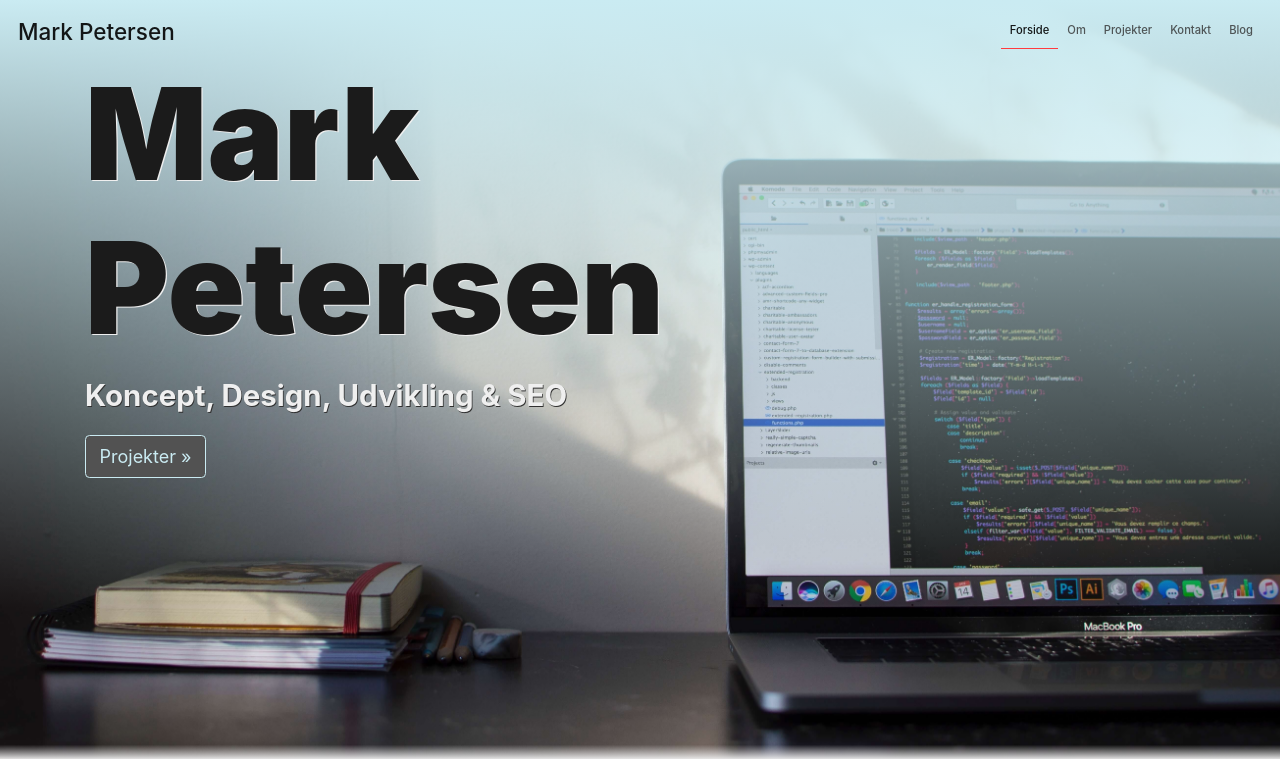
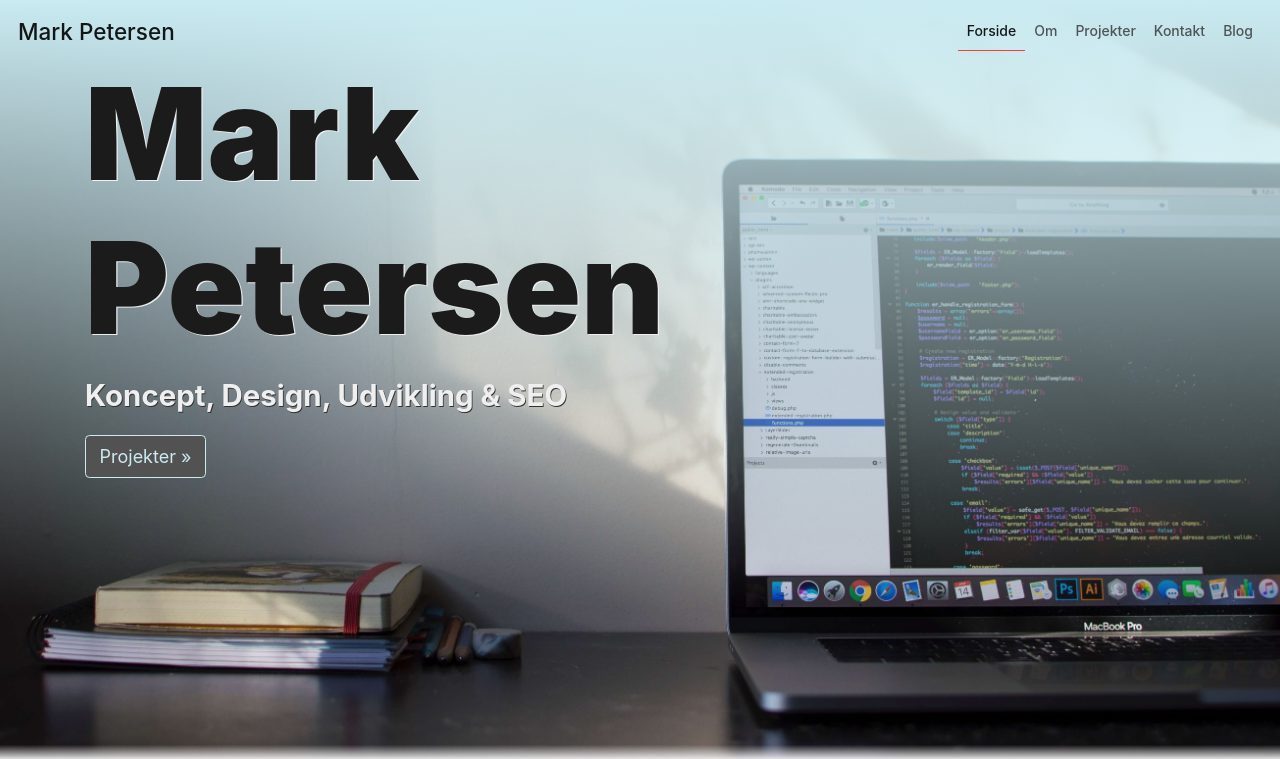
Before and after one commit to MarkP92/personal-portfolio, a Django app: page / in a window 1280 px wide. Shown: the top 759 px of the page. Run offline with Django 3.2, Linux system fonts and the light colour scheme; data that the repository does not hold is empty; some libraries are stand-ins or nearby versions.

Commit message:
font sizes

```diff
--- a/static/css/style.css
+++ b/static/css/style.css
@@ -22,7 +22,6 @@ body a {
     color: #303030;
     line-height: 1.4;
     font-weight: 500;
-    font-size: 1.3em;
 }
 
 h1,h2,h3,h4,h5,h6 {
@@ -36,10 +35,8 @@ h1,h2,h3,h4,h5,h6 {
 }
 
 /* NAVBAR */
-
-
 .navbar-light .navbar-nav .nav-link {
-    font-size: 0.8em;
+    font-size: 1em;
     color: rgba(48, 48, 48, .8);
 }
 
```
